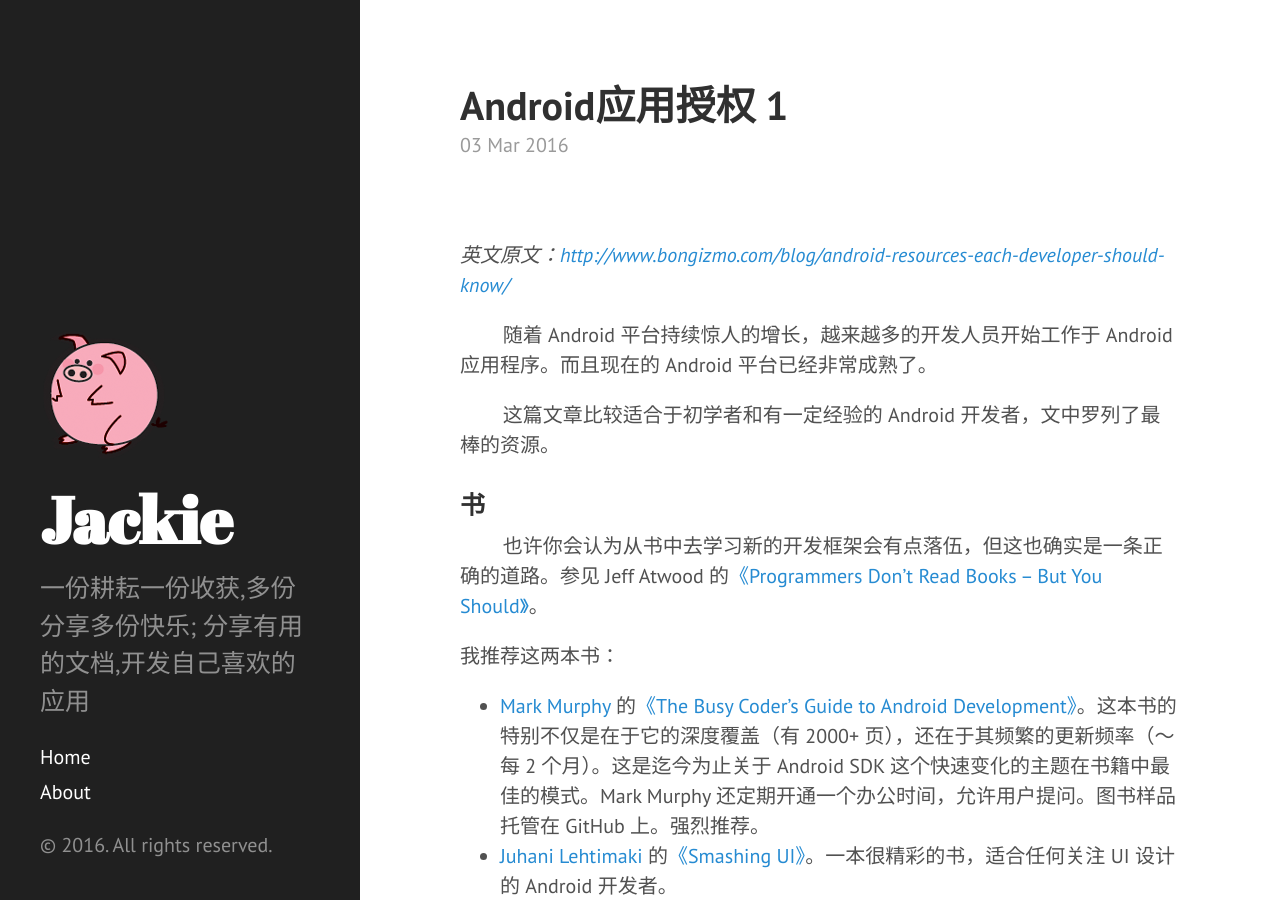
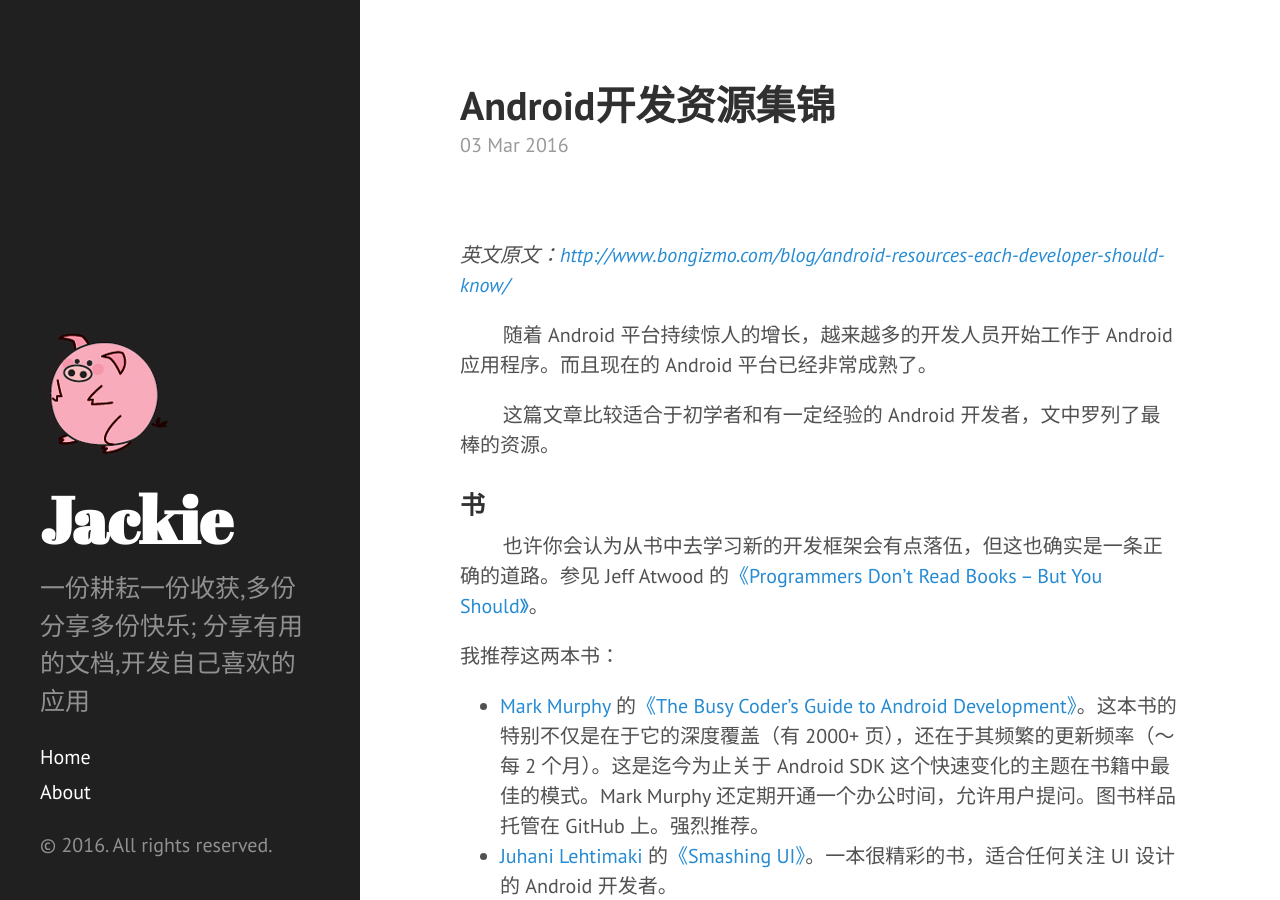
Before and after one commit to Jackie880823/Jackie880823.github.io, a Jekyll site: the page built from _posts/2016-03-03-android-resources-each-developer-should-know.md, in a window 1280 px wide and 900 px high. Built offline with Jekyll 4.4.1, drawn with Linux system fonts in a browser that asks for light colours; Markdown is read by kramdown in place of the engine named in the settings; some of the changed lines change nothing that is shown.

Commit message:
modified

```diff
--- a/_posts/2016-03-03-android-resources-each-developer-should-know.md
+++ b/_posts/2016-03-03-android-resources-each-developer-should-know.md
@@ -1,7 +1,8 @@
 ---
 layout: post
-title: Android应用授权 1
+title: Android开发资源集锦
 ---
+
 *英文原文：[http://www.bongizmo.com/blog/android-resources-each-developer-should-know/](http://www.bongizmo.com/blog/android-resources-each-developer-should-know/)*
 
 &#160;&#160;&#160;&#160;&#160;&#160;&#160;&#160;随着 Android 平台持续惊人的增长，越来越多的开发人员开始工作于 Android 应用程序。而且现在的 Android 平台已经非常成熟了。
@@ -100,18 +101,18 @@
 
 ### ANDROID 巨星
 
-由于 Android 的开发者生态系统持续蓬勃发展是基于许多非常优秀的开发者的贡献，所以在这里我特别要提到这两个让 Android 开发者更轻松生活的巨星。他们是：[Mark Murphy](https://wares.commonsware.com/#bongizmo) 和 [Jake Wharton](https://github.com/JakeWharton).。
+&#160;&#160;&#160;&#160;&#160;&#160;&#160;&#160;由于 Android 的开发者生态系统持续蓬勃发展是基于许多非常优秀的开发者的贡献，所以在这里我特别要提到这两个让 Android 开发者更轻松生活的巨星。他们是：[Mark Murphy](https://wares.commonsware.com/#bongizmo) 和 [Jake Wharton](https://github.com/JakeWharton).。
 
-Mark 和 Jake 为 Android 开源做了诸多贡献。所以如果你有幸遇到他们，一定要向他们请教，你肯定会受益匪浅。
+&#160;&#160;&#160;&#160;&#160;&#160;&#160;&#160;Mark 和 Jake 为 Android 开源做了诸多贡献。所以如果你有幸遇到他们，一定要向他们请教，你肯定会受益匪浅。
 
-当然，其他还有很多 Android 框架开发人员和设计人员参与了 Android 的发展。
+&#160;&#160;&#160;&#160;&#160;&#160;&#160;&#160;当然，其他还有很多 Android 框架开发人员和设计人员参与了 Android 的发展。
 
-最后，结尾
+### 最后，结尾
 
-现在你已经知道了关于如何写 Android 应用程序的所有信息和工具！但是，你还需要一个伟大的 Android UI 设计师，不过这就不是本文讨论的范围了。如果你想要开始写你的第一个 Android 应用程序，那么对此一定要有所涉猎。
+&#160;&#160;&#160;&#160;&#160;&#160;&#160;&#160;现在你已经知道了关于如何写 Android 应用程序的所有信息和工具！但是，你还需要一个伟大的 Android UI 设计师，不过这就不是本文讨论的范围了。如果你想要开始写你的第一个 Android 应用程序，那么对此一定要有所涉猎。
 
-如果我有遗漏任何重要资源的地方，请在评论中告诉我，让我们共同进步。
+&#160;&#160;&#160;&#160;&#160;&#160;&#160;&#160;如果我有遗漏任何重要资源的地方，请在评论中告诉我，让我们共同进步。
 
-编码快乐！
+**编码快乐！**
 
 ![image](https://github.com/Jackie880823/Jackie880823.github.io/blob/master/img/android-resources-each-developer-should-know/index_landing_page.png?raw=true)
```
